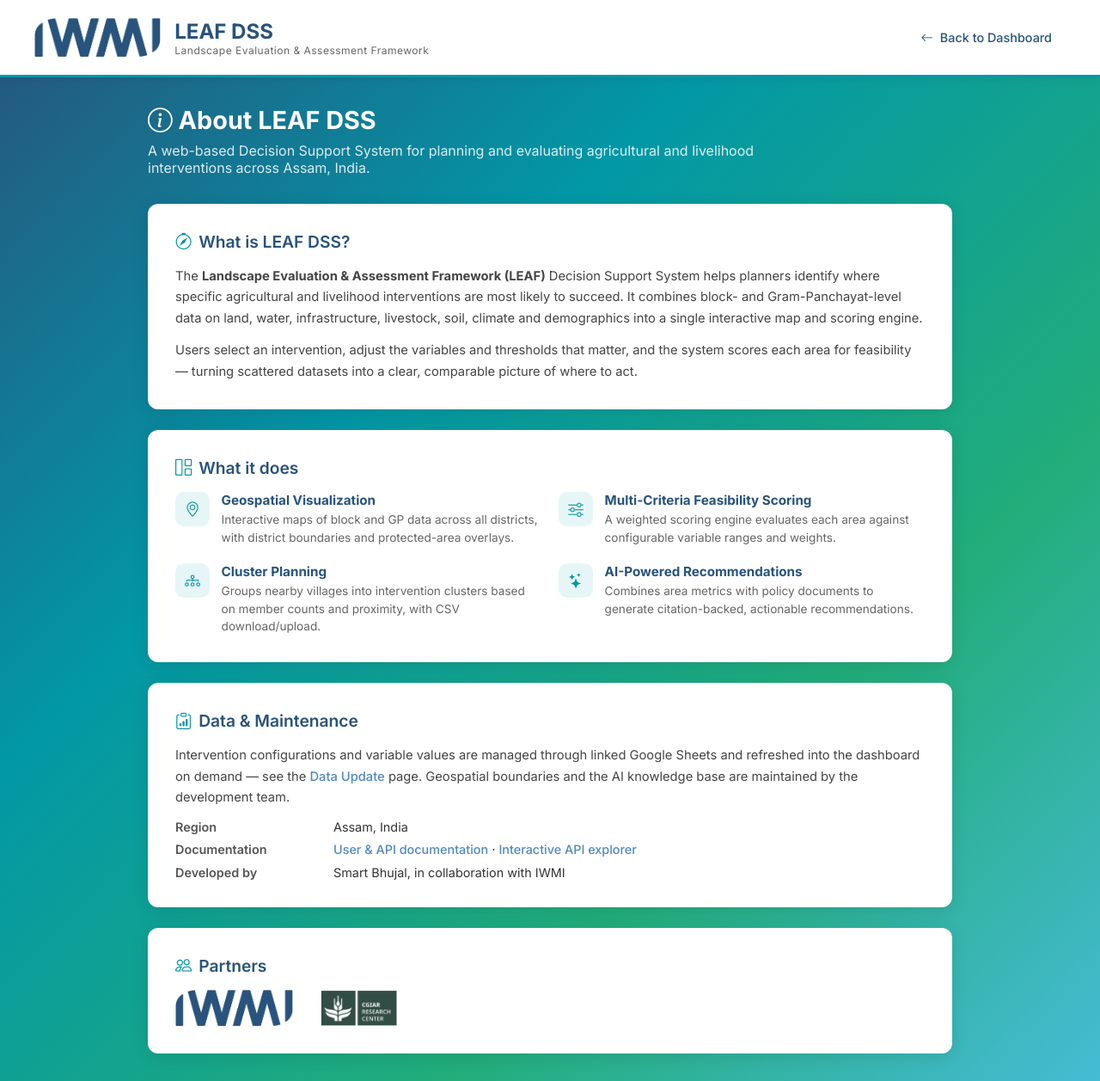
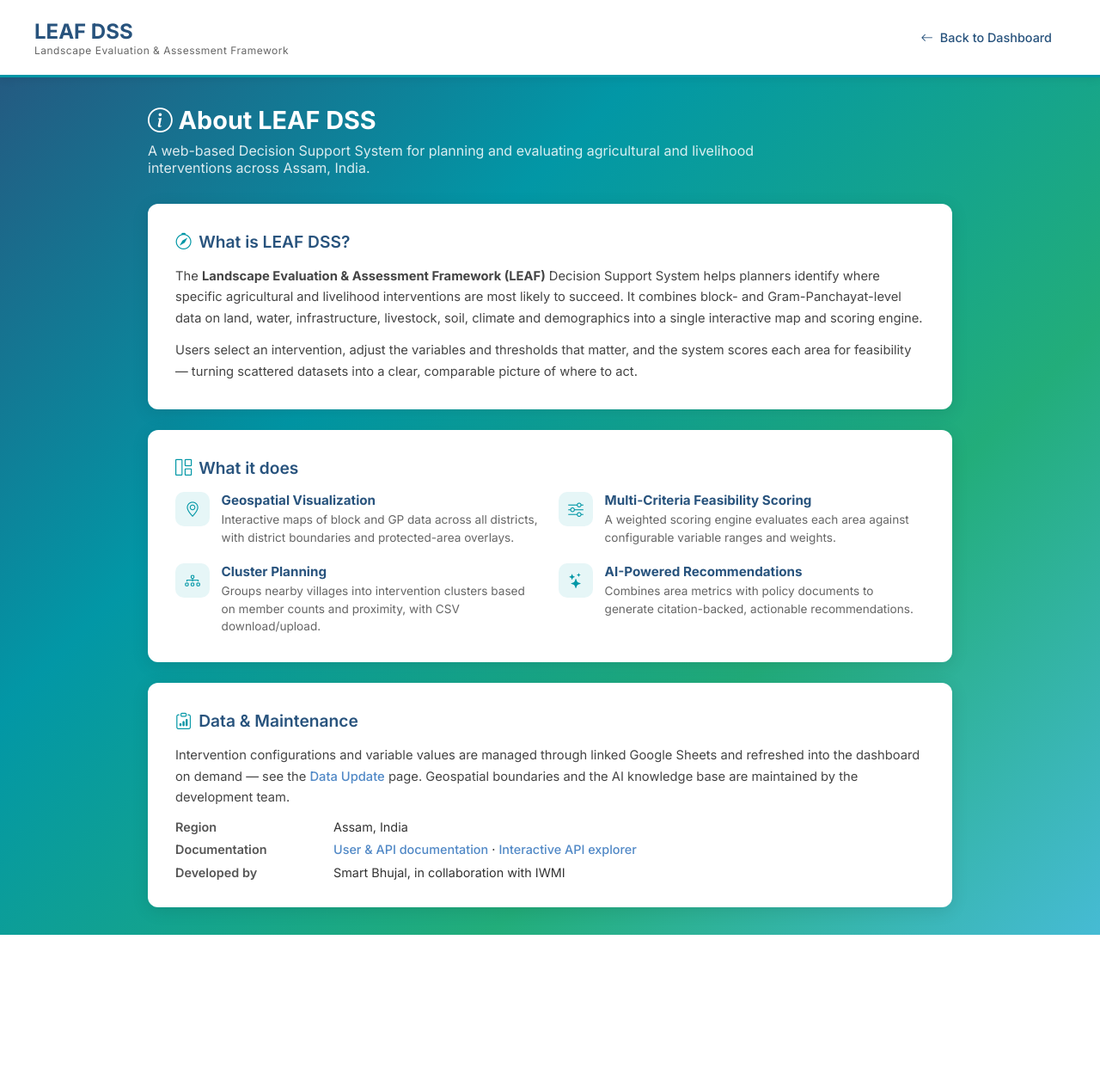
Before and after one commit to DrJagadeeshG/iwmi_leaf, a Flask app: page /about in a window 1280 px wide. Shown: the whole page at 86% size. After the commit the page ends 1087 px from the top, so only its background shows below. Run offline with Flask 3, Linux system fonts and the light colour scheme; some libraries are stand-ins or nearby versions.

Commit message:
chore: remove IWMI and CGIAR logos + favicon from the UI
Headers (index/about/update): removed the IWMI and CGIAR logo images. About page: removed the Partners logo card. Favicon: IWMI favicon -> blank (data:,) across all templates. Footer: 'LEAF DSS | IWMI - International Water Management Institute' -> 'LEAF DSS'. Verified /, /about, /update, /clustering render 200 with no IWMI/CGIAR logo or favicon references.

```diff
--- a/templates/about.html
+++ b/templates/about.html
@@ -4,7 +4,7 @@
     <meta charset="UTF-8">
     <meta name="viewport" content="width=device-width, initial-scale=1.0">
     <title>LEAF DSS - About</title>
-    <link rel="icon" href="https://www.iwmi.org/wp-content/uploads/2025/06/iwmi-favicon-512x512-1.png">
+    <link rel="icon" href="data:,">
     <link href="https://fonts.googleapis.com/css2?family=Inter:wght@400;500;600;700&display=swap" rel="stylesheet">
     <link rel="stylesheet" href="https://cdn.jsdelivr.net/npm/bootstrap-icons@1.11.3/font/bootstrap-icons.min.css">
     <style>
@@ -184,7 +184,6 @@
     <header class="header">
         <div class="header-content">
             <a href="/" class="logo-section">
-                <img src="{{ url_for('static', filename='images/iwmi_logo.png') }}" alt="IWMI Logo" class="logo" onerror="this.style.display='none'">
                 <div class="title-section">
                     <h1>LEAF DSS</h1>
                     <p>Landscape Evaluation & Assessment Framework</p>
@@ -267,14 +266,6 @@
             </dl>
         </div>
 
-        <!-- Partners -->
-        <div class="card">
-            <div class="card-title"><i class="bi bi-people"></i> Partners</div>
-            <div class="partners">
-                <img src="{{ url_for('static', filename='images/iwmi_logo.png') }}" alt="IWMI" onerror="this.style.display='none'">
-                <img src="{{ url_for('static', filename='images/cgiar_logo.png') }}" alt="CGIAR" onerror="this.style.display='none'">
-            </div>
-        </div>
     </div>
 </body>
 </html>
--- a/templates/clustering.html
+++ b/templates/clustering.html
@@ -4,7 +4,7 @@
     <meta charset="UTF-8">
     <meta name="viewport" content="width=device-width, initial-scale=1.0">
     <title>Cluster Planning - LEAF DSS</title>
-    <link rel="icon" href="https://www.iwmi.org/wp-content/uploads/2025/06/iwmi-favicon-512x512-1.png">
+    <link rel="icon" href="data:,">
 
     <link rel="stylesheet" href="https://unpkg.com/leaflet@1.9.4/dist/leaflet.css" />
     <link href="https://fonts.googleapis.com/css2?family=Inter:wght@400;500;600;700&display=swap" rel="stylesheet">
--- a/templates/update.html
+++ b/templates/update.html
@@ -4,7 +4,7 @@
     <meta charset="UTF-8">
     <meta name="viewport" content="width=device-width, initial-scale=1.0">
     <title>LEAF DSS - Data Update</title>
-    <link rel="icon" href="https://www.iwmi.org/wp-content/uploads/2025/06/iwmi-favicon-512x512-1.png">
+    <link rel="icon" href="data:,">
     <link href="https://fonts.googleapis.com/css2?family=Inter:wght@400;500;600;700&display=swap" rel="stylesheet">
     <link rel="stylesheet" href="https://cdn.jsdelivr.net/npm/bootstrap-icons@1.11.3/font/bootstrap-icons.min.css">
     <style>
@@ -395,7 +395,6 @@
     <header class="header">
         <div class="header-content">
             <a href="/" class="logo-section">
-                <img src="{{ url_for('static', filename='images/iwmi_logo.png') }}" alt="IWMI Logo" class="logo" onerror="this.style.display='none'">
                 <div class="title-section">
                     <h1>LEAF DSS</h1>
                     <p>Landscape Evaluation & Assessment Framework</p>
```
Also changed, not shown: templates/index.html (+2 -5 lines).
